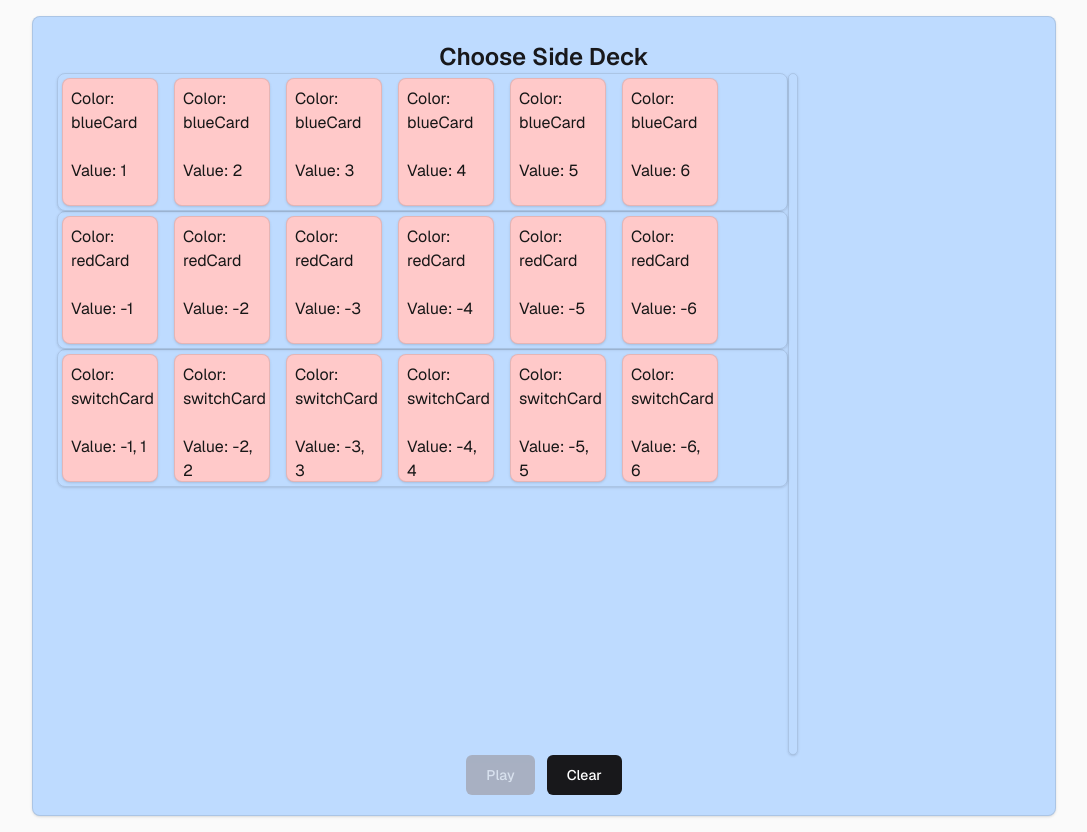
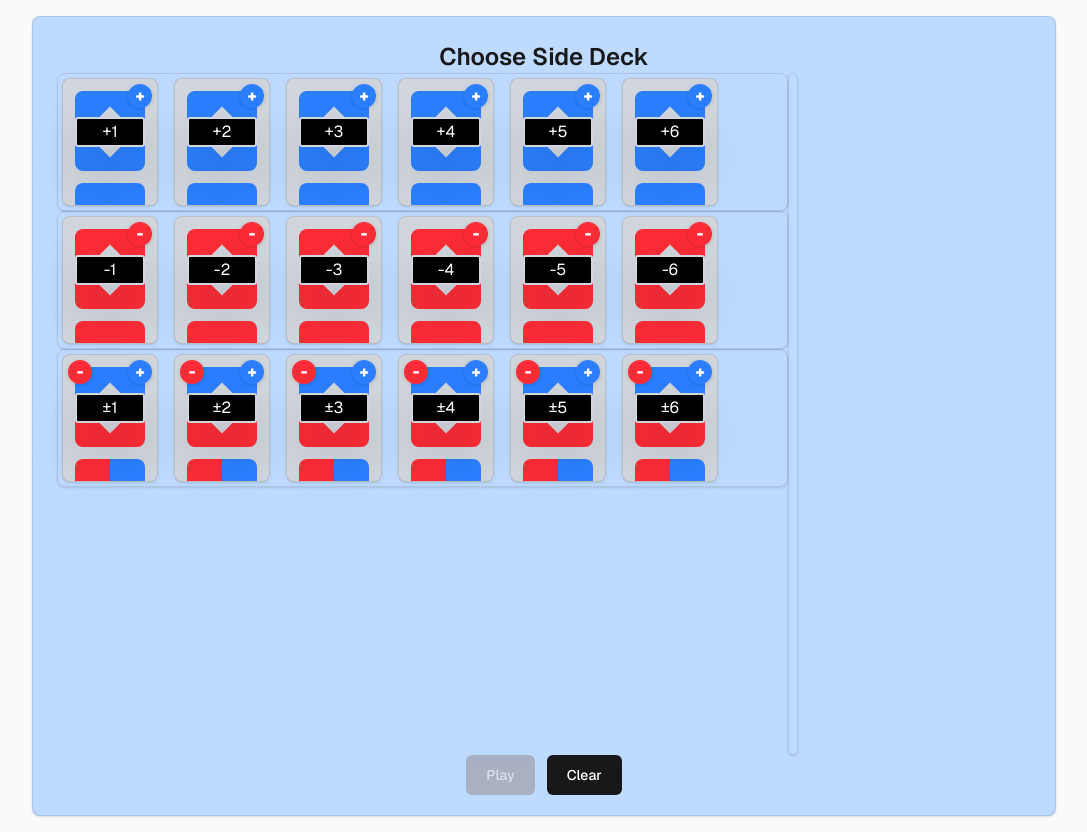
Before and after one commit to sixhops/kaazap, a Next.js app: page / in a window 1280 px wide. Both pictures are taken after a click on the button "Choose Your Cards". Shown: the whole page, without its empty margins (96-1183 px from the left). Built offline with nearby package versions, Linux system fonts and the light colour scheme.

Commit message:
Adding card styling.

```diff
--- a/app/components/card-box.tsx
+++ b/app/components/card-box.tsx
@@ -2,6 +2,7 @@
 
 // import { VIEW_SPLASH, type ViewName, getNextView } from "@/app/constants/constants";
 import { Card } from "@/app/constants/card-data";
+import { Color, COLOR_STRINGS } from "@/app/constants/card-data";
 
 export interface CardBoxProps {
   displayCard: Card;
@@ -13,16 +14,83 @@ export function CardBox({ displayCard, clickEvent }: CardBoxProps) {
     clickEvent();
   }
 
+  let backColor = ``;
+  let lowColor = ``;
+  let circleColor = ``;
+  let secondaryCircleVisibility = ``;
+  let switchSymbolVisibility = ``;
+  let plusSymbolVisibility = ``;
+  switch (displayCard.color) {
+    case COLOR_STRINGS[Color.COLOR_RED]:
+      backColor = "bg-red-500";
+      lowColor = "bg-red-500";
+      circleColor = "bg-red-500";
+      secondaryCircleVisibility = "hidden";
+      switchSymbolVisibility = "hidden";
+      plusSymbolVisibility = "hidden";
+      break;
+    case COLOR_STRINGS[Color.COLOR_BLUE]:
+      backColor = "bg-blue-500";
+      lowColor = "bg-blue-500";
+      circleColor = "bg-blue-500";
+      secondaryCircleVisibility = "hidden";
+      switchSymbolVisibility = "hidden";
+      break;
+    case COLOR_STRINGS[Color.COLOR_SWITCH]:
+      backColor =
+        "bg-gradient-to-b from-blue-500 from-[0%] via-blue-500 via-[49.5%] to-red-500 to-[50.5%]";
+      lowColor =
+        "bg-gradient-to-r from-red-500 from-[0%] via-red-500 via-[49.5%] to-blue-500 to-[50.5%]";
+      circleColor = "bg-blue-500";
+      plusSymbolVisibility = "hidden";
+      break;
+  }
+
   return (
     <div
-      className="flex w-24 h-32 flex-col rounded-lg border border-black/10 bg-red-200 p-2 shadow-sm"
+      className="relative flex w-24 h-32 flex-col rounded-lg border border-black/10 bg-gray-300 p-3 pb-0 shadow-sm"
       role="region"
       aria-labelledby="card-slot"
       onClick={handleClick}
     >
-      <p>{`Color: ${displayCard.color}`}</p>
-      <br />
-      <p>{`Value: ${displayCard.values.join(", ")}`}</p>
+      <div
+        id="back"
+        className={`min-h-[80px] max-h-[80px] w-full rounded-lg mb-3 ${backColor}`}
+      ></div>
+      <div
+        id="backOverlay"
+        className="absolute top-[35px] left-[29px] min-w-[36px] max-w-[36px] min-h-[36px] max-h-[36px] h-full bg-gray-300 rotate-45"
+      ></div>
+      <div
+        id="low"
+        className={`min-h-[22px] max-h-[22px] rounded-t-lg ${lowColor}`}
+      ></div>
+      <div
+        id="circle"
+        className={`min-h-[24px] max-h-[24px] min-w-[24px] max-w-[24px] absolute top-[5px] right-[5px] rounded-full ${circleColor} text-white text-center font-black drop-shadow-sm`}
+      >
+        {displayCard.selectedValue > 0 ? "+" : "-"}
+      </div>
+      <div
+        id="secondaryCircle"
+        className={`${secondaryCircleVisibility} min-h-[24px] max-h-[24px] min-w-[24px] max-w-[24px] absolute top-[5px] right-[65px] rounded-full bg-red-500 text-white text-center font-black drop-shadow-sm`}
+      >
+        {"-"}
+      </div>
+      <div
+        id="text"
+        className={`drop-shadow-2xl relative -top-[88px] min-h-[30px] rounded-[3px] border-2 border-gray-300 bg-black text-white text-center flex items-center justify-center`}
+      >
+        <p>
+          <span className={`${switchSymbolVisibility} relative -top-[1px]`}>
+            {"±"}
+          </span>
+          <span className={`${plusSymbolVisibility} relative -top-[1px]`}>
+            {"+"}
+          </span>
+          {displayCard.selectedValue}
+        </p>
+      </div>
     </div>
   );
 }
--- a/app/constants/card-data.ts
+++ b/app/constants/card-data.ts
@@ -7,11 +7,11 @@ export enum Color {
 }
 
 export const COLOR_STRINGS = {
-  [Color.COLOR_RED]: "redCard",
-  [Color.COLOR_BLUE]: "blueCard",
+  [Color.COLOR_RED]: "red",
+  [Color.COLOR_BLUE]: "blue",
   [Color.COLOR_SWITCH]: "switchCard",
-  [Color.COLOR_GREEN]: "greenCard",
-  [Color.COLOR_YELLOW]: "yellowCard",
+  [Color.COLOR_GREEN]: "green",
+  [Color.COLOR_YELLOW]: "yellow",
 } as const;
 
 export interface Card {
```
